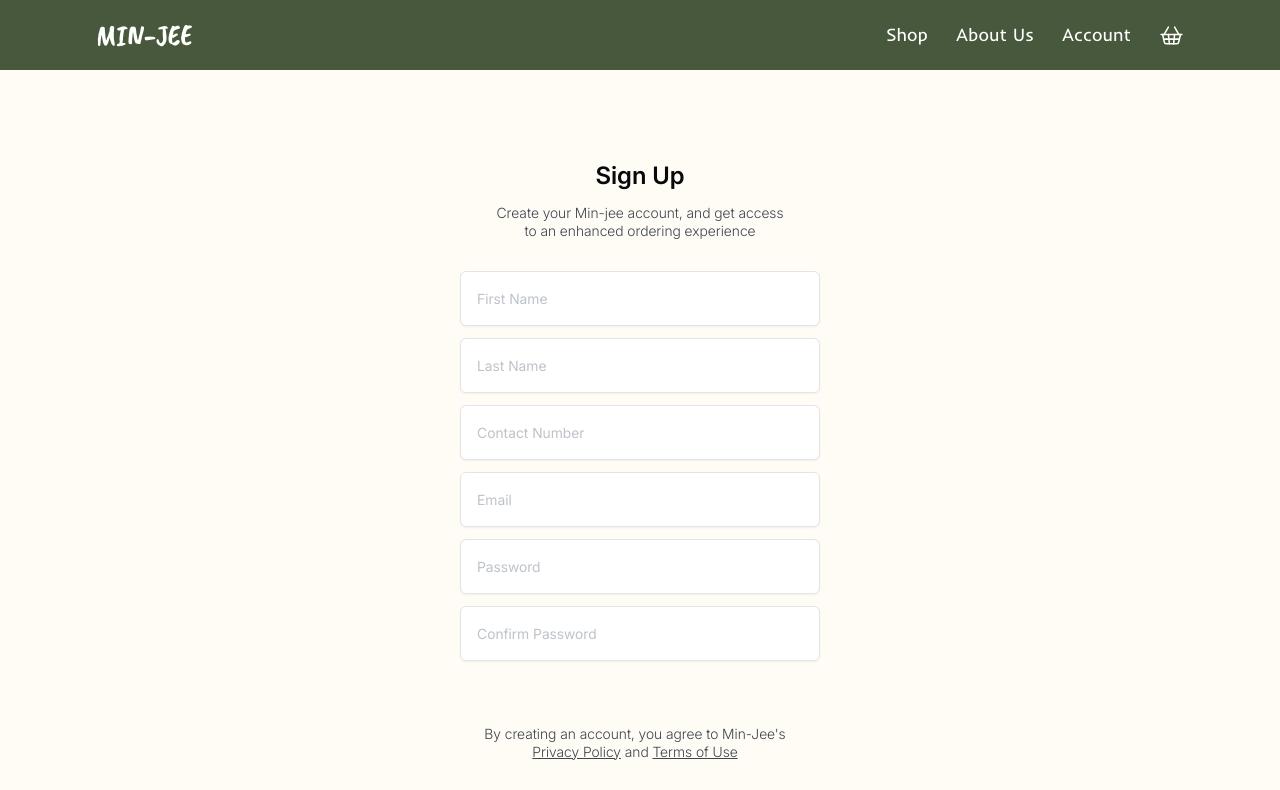
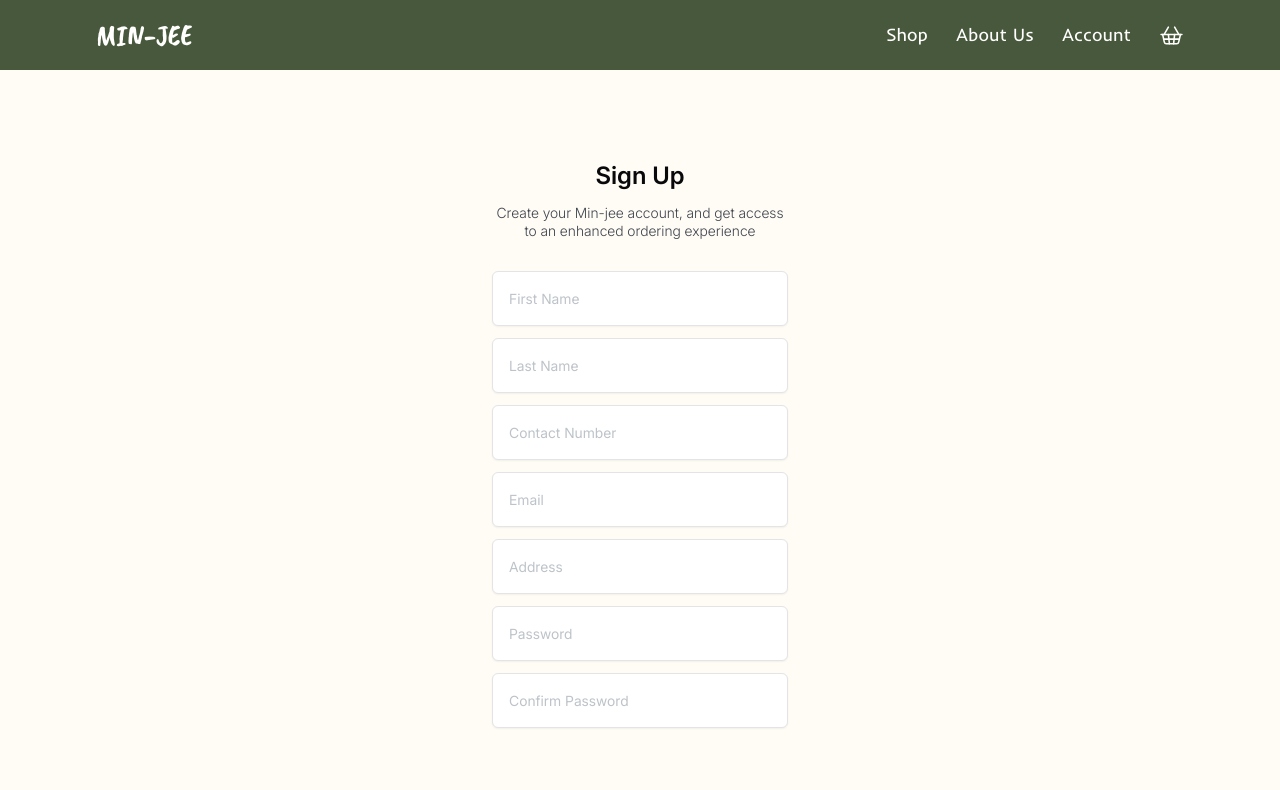
Before and after one commit to ykylejan/Min-Jee, a Next.js app: page /signup in a window 1280 px wide. Shown: the top 790 px of the page. Built offline with nearby package versions, Linux system fonts and the light colour scheme.

Commit message:
User registration successfully integrated

```diff
--- a/src/app/(customer)/(auth)/signup/page.tsx
+++ b/src/app/(customer)/(auth)/signup/page.tsx
@@ -1,3 +1,4 @@
+"use client";
 import { Button } from "@/components/ui/button";
 import {
   Dialog,
@@ -9,47 +10,188 @@ import {
 } from "@/components/ui/dialog";
 import { Input } from "@/components/ui/input";
 import Link from "next/link";
-import React from "react";
+import { useForm } from "react-hook-form";
+import { zodResolver } from "@hookform/resolvers/zod";
+import * as z from "zod";
+import { useState } from "react";
+import { useRouter } from "next/navigation";
 
-const page = () => {
+const formSchema = z
+  .object({
+    first_name: z.string().min(2, "First name must be at least 2 characters"),
+    last_name: z.string().min(2, "Last name must be at least 2 characters"),
+    contact_number: z.string().min(10, "Please enter a valid phone number"),
+    email: z.string().email("Please enter a valid email"),
+    address: z.string().min(2, "Address must be at least 2 characters"),
+    password: z.string().min(8, "Password must be at least 8 characters"),
+    passwordConf: z.string(),
+  })
+  .refine((data) => data.password === data.passwordConf, {
+    message: "Passwords don't match",
+    path: ["passwordConf"],
+  });
+
+type FormData = z.infer<typeof formSchema>;
+
+const SignUpPage = () => {
+  const router = useRouter();
+  const [isLoading, setIsLoading] = useState(false);
+  const [error, setError] = useState("");
+  const [success, setSuccess] = useState("");
+
+  const {
+    register,
+    handleSubmit,
+    formState: { errors },
+    reset,
+  } = useForm<FormData>({
+    resolver: zodResolver(formSchema),
+  });
+
+  const onSubmit = async (data: FormData) => {
+    setIsLoading(true);
+    setError("");
+    setSuccess("");
+    console.log("DATA:", data);
+
+    try {
+      const response = await fetch(
+        "http://localhost:8000/api/v1/auth/register",
+        {
+          method: "POST",
+          headers: {
+            "Content-Type": "application/json",
+          },
+          body: JSON.stringify({
+            first_name: data.first_name,
+            last_name: data.last_name,
+            contact_number: data.contact_number,
+            email: data.email,
+            address: data.address,
+            password: data.password,
+            passwordConf: data.passwordConf,
+          }),
+        }
+      );
+
+      const result = await response.json();
+
+      if (!response.ok) {
+        throw new Error(result.message || "Registration failed");
+      }
+
+      setSuccess("Registration successful! Redirecting to login...");
+      reset();
+      setTimeout(() => {
+        router.push("/login");
+      }, 2000);
+    } catch (err: any) {
+      setError(err.message || "Something went wrong");
+    } finally {
+      setIsLoading(false);
+    }
+  };
+
   return (
     <div className="min-h-screen bg-[#FFFBF5] pt-[80px]">
       <div className="flex flex-col justify-center items-center pt-[80px]">
         <h1 className="font-intersemibold text-2xl">Sign Up</h1>
         <h1 className="font-interlight text-sm text-[#3F454E] leading-tight max-w-[300px] text-center mt-3">
-                    Create your Min-jee account, and get access to an enhanced
-                    ordering experience
+          Create your Min-jee account, and get access to an enhanced ordering
+          experience
         </h1>
 
-                <div className="px-8">
+        <form
+          onSubmit={handleSubmit(onSubmit)}
+          className="px-8 w-full max-w-[360px]"
+        >
+          {error && (
+            <div className="text-red-500 text-sm mb-4 text-center">{error}</div>
+          )}
+
+          {success && (
+            <div className="text-green-500 text-sm mb-4 text-center">
+              {success}
+            </div>
+          )}
+
           <Input
             placeholder="First Name"
-                        className="bg-white w-full sm:w-[360px] h-[55px] font-inter mt-6 sm:mt-8 placeholder:text-[#BDC3C9] pl-4"
+            className="bg-white w-full h-[55px] font-inter mt-6 sm:mt-8 placeholder:text-[#BDC3C9] pl-4"
+            {...register("first_name")}
           />
+          {errors.first_name && (
+            <p className="text-red-500 text-xs mt-1">
+              {errors.first_name.message}
+            </p>
+          )}
+
           <Input
             placeholder="Last Name"
-                        className="bg-white w-full sm:w-[360px] h-[55px] font-inter mt-2 sm:mt-3 placeholder:text-[#BDC3C9] pl-4"
+            className="bg-white w-full h-[55px] font-inter mt-2 sm:mt-3 placeholder:text-[#BDC3C9] pl-4"
+            {...register("last_name")}
           />
+          {errors.last_name && (
+            <p className="text-red-500 text-xs mt-1">
+              {errors.last_name.message}
+            </p>
+          )}
+
           <Input
             placeholder="Contact Number"
-                        className="bg-white w-full sm:w-[360px] h-[55px] font-inter mt-2 sm:mt-3 placeholder:text-[#BDC3C9] pl-4"
+            className="bg-white w-full h-[55px] font-inter mt-2 sm:mt-3 placeholder:text-[#BDC3C9] pl-4"
+            {...register("contact_number")}
           />
+          {errors.contact_number && (
+            <p className="text-red-500 text-xs mt-1">
+              {errors.contact_number.message}
+            </p>
+          )}
+
           <Input
             placeholder="Email"
-                        className="bg-white w-full sm:w-[360px] h-[55px] font-inter mt-2 sm:mt-3 placeholder:text-[#BDC3C9] pl-4"
+            className="bg-white w-full h-[55px] font-inter mt-2 sm:mt-3 placeholder:text-[#BDC3C9] pl-4"
+            {...register("email")}
           />
+          {errors.email && (
+            <p className="text-red-500 text-xs mt-1">{errors.email.message}</p>
+          )}
+          <Input
+            placeholder="Address"
+            className="bg-white w-full h-[55px] font-inter mt-2 sm:mt-3 placeholder:text-[#BDC3C9] pl-4"
+            {...register("address")}
+          />
+          {errors.address && (
+            <p className="text-red-500 text-xs mt-1">
+              {errors.address.message}
+            </p>
+          )}
+
           <Input
             type="password"
             placeholder="Password"
-                        className="bg-white w-full sm:w-[360px] h-[55px] font-inter mt-2 sm:mt-3 placeholder:text-[#BDC3C9] pl-4"
+            className="bg-white w-full h-[55px] font-inter mt-2 sm:mt-3 placeholder:text-[#BDC3C9] pl-4"
+            {...register("password")}
           />
+          {errors.password && (
+            <p className="text-red-500 text-xs mt-1">
+              {errors.password.message}
+            </p>
+          )}
+
           <Input
             type="password"
             placeholder="Confirm Password"
-                        className="bg-white w-full sm:w-[360px] h-[55px] font-inter mt-2 sm:mt-3 placeholder:text-[#BDC3C9] pl-4"
+            className="bg-white w-full h-[55px] font-inter mt-2 sm:mt-3 placeholder:text-[#BDC3C9] pl-4"
+            {...register("passwordConf")}
           />
+          {errors.passwordConf && (
+            <p className="text-red-500 text-xs mt-1">
+              {errors.passwordConf.message}
+            </p>
+          )}
 
-                    <h1 className="font-interlight text-sm text-[#3F454E] leading-tight max-w-[350px] text-center mt-16">
+          <div className="font-interlight text-sm text-[#3F454E] leading-tight max-w-[350px] text-center mt-16">
             By creating an account, you agree to Min-Jee's{" "}
             <Dialog>
               <DialogTrigger>
@@ -59,13 +201,9 @@ const page = () => {
               </DialogTrigger>
               <DialogContent>
                 <DialogHeader>
-                                    <DialogTitle>
-                                        Are you absolutely sure?
-                                    </DialogTitle>
+                  <DialogTitle>Privacy Policy</DialogTitle>
                   <DialogDescription>
-                                        This action cannot be undone. This will
-                                        permanently delete your account and
-                                        remove your data from our servers.
+                    {/* Add your actual privacy policy content here */}
                   </DialogDescription>
                 </DialogHeader>
               </DialogContent>
@@ -79,30 +217,26 @@ const page = () => {
               </DialogTrigger>
               <DialogContent>
                 <DialogHeader>
-                                    <DialogTitle>
-                                        Are you absolutely sure?
-                                    </DialogTitle>
+                  <DialogTitle>Terms of Use</DialogTitle>
                   <DialogDescription>
-                                        This action cannot be undone. This will
-                                        permanently delete your account and
-                                        remove your data from our servers.
+                    {/* Add your actual terms of use content here */}
                   </DialogDescription>
                 </DialogHeader>
               </DialogContent>
             </Dialog>
-                    </h1>
-
-                    <Link href="/otp">
-                        <Button className="bg-[#778768] w-full sm:w-[360px] h-[55px] font-bold mt-6 sm:mt-8">
-                            SIGN UP
-                        </Button>
-                    </Link>
           </div>
 
+          <Button
+            type="submit"
+            className="bg-[#778768] w-full h-[55px] font-bold mt-6 sm:mt-8"
+            disabled={isLoading}
+          >
+            {isLoading ? "Processing..." : "SIGN UP"}
+          </Button>
+        </form>
+
         <h1 className="font-inter text-[13px] mt-20 mb-28">
-                    <span className="text-[#BDC3C9]">
-                        Already have an account?{" "}
-                    </span>
+          <span className="text-[#BDC3C9]">Already have an account? </span>
           <Link href="/login">
             <span className="text-[#50A7FF] hover:underline cursor-pointer">
               Log In.
@@ -114,4 +248,4 @@ const page = () => {
   );
 };
 
-export default page;
+export default SignUpPage;
```
Also changed, not shown: package.json (+5 -2 lines), 1 other file (tests, documents, lock files or other folders). Lines whose indentation alone changed are shown as unchanged.
